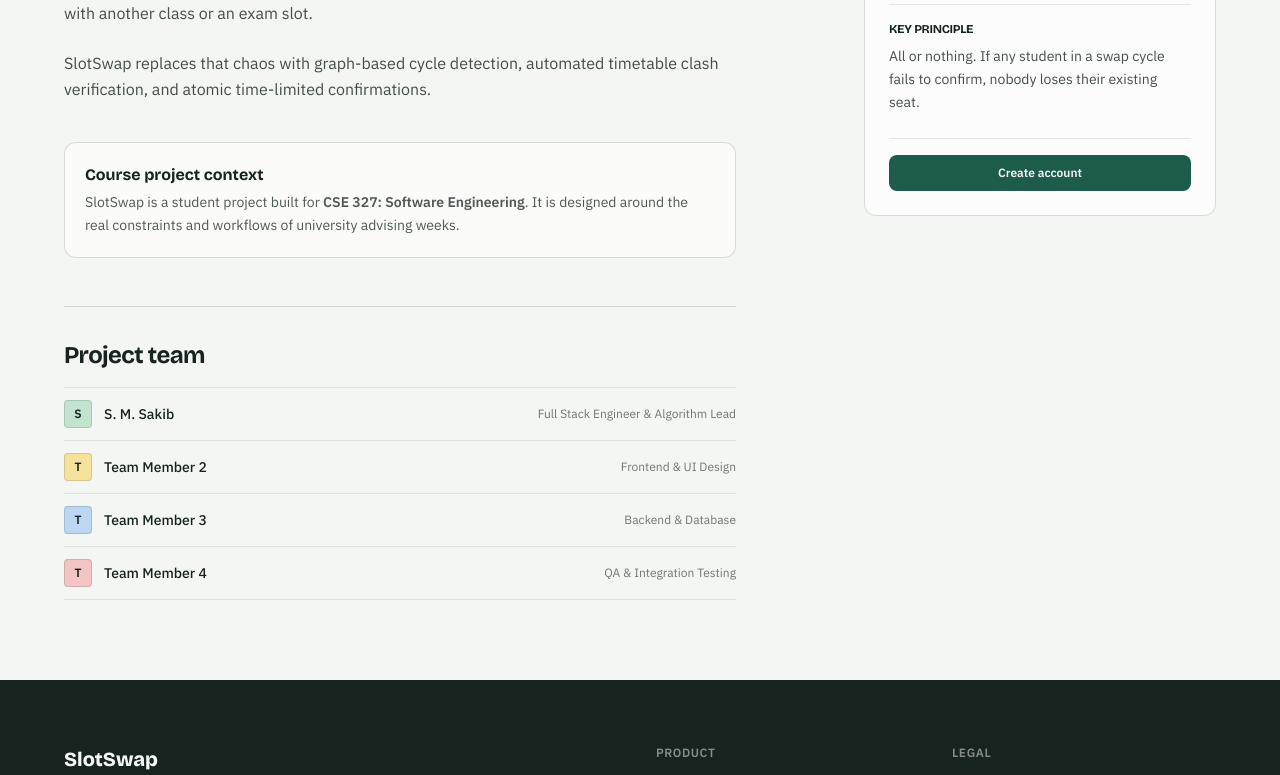
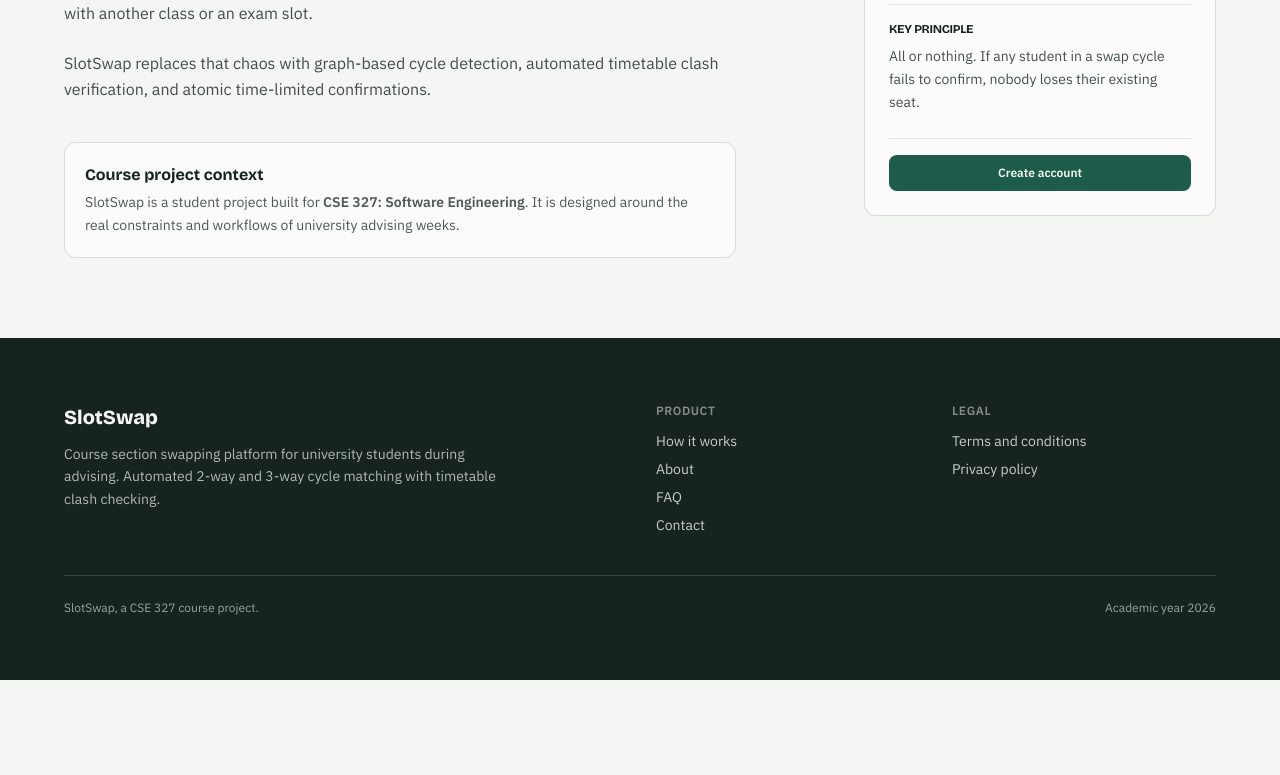
Before and after one commit to Mahi2132643/slotswap, a Next.js app: page /about in a window 1280 px wide. Shown: the part 435-1210 px from the top of the page. After the commit the page ends 1115 px from the top, so only its background shows below. Built offline with nearby package versions, Linux system fonts and the light colour scheme.

Commit message:
refactor: remove team members section from about page

```diff
--- a/src/app/(public)/about/page.tsx
+++ b/src/app/(public)/about/page.tsx
@@ -5,15 +5,8 @@ import { Container } from "@/components/public/Container";
 export const metadata: Metadata = {
   title: "About",
   description:
-    "Why SlotSwap exists, who it serves, and the student team behind this CSE 327 course project.",
+    "Why SlotSwap exists, who it serves, and how it automates section swapping for university students.",
 };
-
-const teamMembers = [
-  { name: "S. M. Sakib", role: "Full Stack Engineer & Algorithm Lead", marker: "bg-marker-mint" },
-  { name: "Team Member 2", role: "Frontend & UI Design", marker: "bg-marker-yellow" },
-  { name: "Team Member 3", role: "Backend & Database", marker: "bg-marker-blue" },
-  { name: "Team Member 4", role: "QA & Integration Testing", marker: "bg-marker-pink" },
-];
 
 export default function AboutPage() {
   return (
@@ -39,35 +32,13 @@ export default function AboutPage() {
             </div>
 
             {/* Academic note */}
-            <div className="my-10 p-5 border border-ink/15 rounded-[12px] bg-white/60">
+            <div className="mt-10 p-5 border border-ink/15 rounded-[12px] bg-white/60">
               <p className="font-heading font-bold text-base text-ink mb-1">
                 Course project context
               </p>
               <p className="text-xs sm:text-sm text-ink/75 leading-relaxed">
                 SlotSwap is a student project built for <strong>CSE 327: Software Engineering</strong>. It is designed around the real constraints and workflows of university advising weeks.
               </p>
-            </div>
-
-            {/* Team Members List */}
-            <div className="mt-12 pt-8 border-t border-ink/15">
-              <h2 className="text-xl sm:text-2xl font-heading font-bold text-ink mb-4">
-                Project team
-              </h2>
-              <div className="divide-y divide-ink/10 border-t border-b border-ink/10">
-                {teamMembers.map((member) => (
-                  <div key={member.name} className="py-3 flex items-center justify-between">
-                    <div className="flex items-center gap-3">
-                      <span
-                        className={`w-7 h-7 rounded-[4px] ${member.marker} border border-ink/15 flex items-center justify-center font-bold text-xs text-ink`}
-                      >
-                        {member.name.charAt(0)}
-                      </span>
-                      <span className="font-medium text-sm text-ink">{member.name}</span>
-                    </div>
-                    <span className="text-xs text-ink/60">{member.role}</span>
-                  </div>
-                ))}
-              </div>
             </div>
           </div>
 
```
